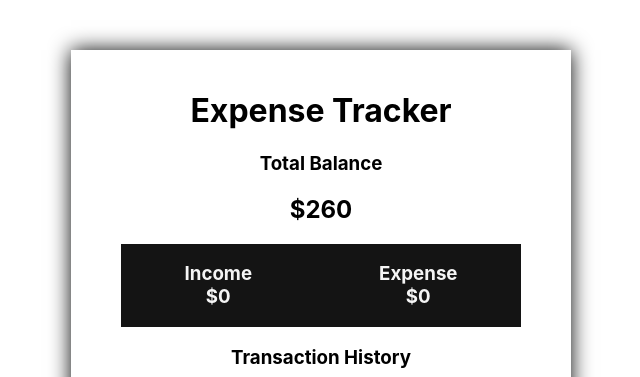
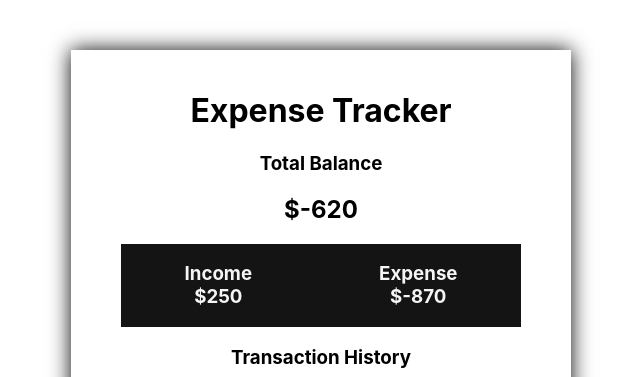
Before and after one commit to aliijaz1997/expensetrackerusingtypescript, a React (Create React App) app: page / in a window 1280 px wide. Shown: the top 377 px of the page, without its empty margins (319-959 px from the left). Built offline with nearby package versions, Linux system fonts and the light colour scheme.

Commit message:
Added income and balance

```diff
--- a/src/App.tsx
+++ b/src/App.tsx
@@ -1,42 +1,21 @@
-import React from 'react';
+import React  from 'react';
 // import logo from './logo.svg';
 import './App.css';
 import HistoryList from './Components/list';
 import { GlobalProvider } from './Components/Contextapi'
 // import { transactionContext } from './Components/Contextapi';
 import AddTransaction from './Components/AddTransaction'
+// import { transactionContext } from './Components/Contextapi';
+import Income from './Components/Income&Balance';
 function App() {
-  // Making usestate to update the amount and description
-  // const { dispatch } = useContext(transactionContext);
 
-  // const [newamount, setAmount] = useState<number>(0);
-  // const [newdesc, setDesc] = useState<string>('');
-  // const handleSetDesc = (e: React.ChangeEvent<HTMLInputElement>) => { setDesc(e.target.value) };
-  // const handleSetAmount = (e: React.ChangeEvent<HTMLInputElement>) => { setAmount(Number(e.target.value)) };
-  // const handleAddition = (event: React.FormEvent) => {
-  //   event.preventDefault();
-  //   const transaction = {
-  //     description: newdesc,
-  //     amount: Number(newamount)
-  //   }
-
-  //   setDesc('')
-  //   setAmount(0)
-  // dispatch({data: transaction, type : 'Add'})
-  // };
-
-
+  //  const {transactionListState} = useContext (transactionContext)
 
   return (
     <GlobalProvider>
       <div className="Container">
         <h1>Expense Tracker</h1>
-        <h3>Total Balance</h3>
-        <h2>$260</h2>
-        <div className="Income-Expense">
-          <h3> Income <br /> $0</h3>
-          <h3> Expense <br /> $0</h3>
-        </div>
+        <Income />
         <h3>Transaction History</h3>
         <HistoryList />
         <hr />
--- a/src/Components/Contextapi.tsx
+++ b/src/Components/Contextapi.tsx
@@ -42,7 +42,7 @@ export const transactionContext = createContext<any>({});
 // transaction above.
 export const GlobalProvider: React.FC<GlobalContextPropType> = ({ children }) => {
     const [transactionListState, dispatch] = useReducer(AppReducer, initialstate);
-   console.log(transactionListState);
+//    console.log(transactionListState);
 
     const addTransaction = (transaction: TransactionType) => {
         dispatch({
--- /dev/null
+++ b/src/Components/Income&Balance.tsx
@@ -0,0 +1,39 @@
+import React, { useContext } from 'react';
+import '../App.css';
+import { transactionContext } from './Contextapi';
+// import {TransactionType} from './Contextapi';
+function Income() {
+
+    const { transactionListState } = useContext(transactionContext);
+    const getIncome = () => {
+        let income: number = 0;
+        for (var i = 0; i < transactionListState.length; i++) {
+            if (transactionListState[i].amount > 0)
+                income += transactionListState[i].amount
+        }
+        return income;
+    }
+    // console.log(getIncome());
+
+    const getExpense = () => {
+        let expense: number = 0;
+        for (var i = 0; i < transactionListState.length; i++) {
+            if (transactionListState[i].amount < 0)
+                expense += transactionListState[i].amount
+        }
+
+        return expense;
+    }
+    // console.log(getIncome() + getExpense())
+    return (
+        <div>
+            <h3>Total Balance</h3>
+            <h2>${getIncome() + getExpense()}</h2>
+            <div className="Income-Expense">
+                <h3> Income <br /> ${getIncome()}</h3>
+                <h3> Expense <br /> ${getExpense()}</h3>
+            </div>
+        </div>
+    )
+}
+export default Income;
--- a/src/Components/list.tsx
+++ b/src/Components/list.tsx
@@ -38,7 +38,6 @@ export default function HistoryList() {
   // ]
 
   const {transactionListState} = useContext(transactionContext);
-  // console.log(thisState);
   return (
     <List className={classes.root} >
         <li  className={classes.listSection}>
```
Also changed, not shown: 1 other file (tests, documents, lock files or other folders).
